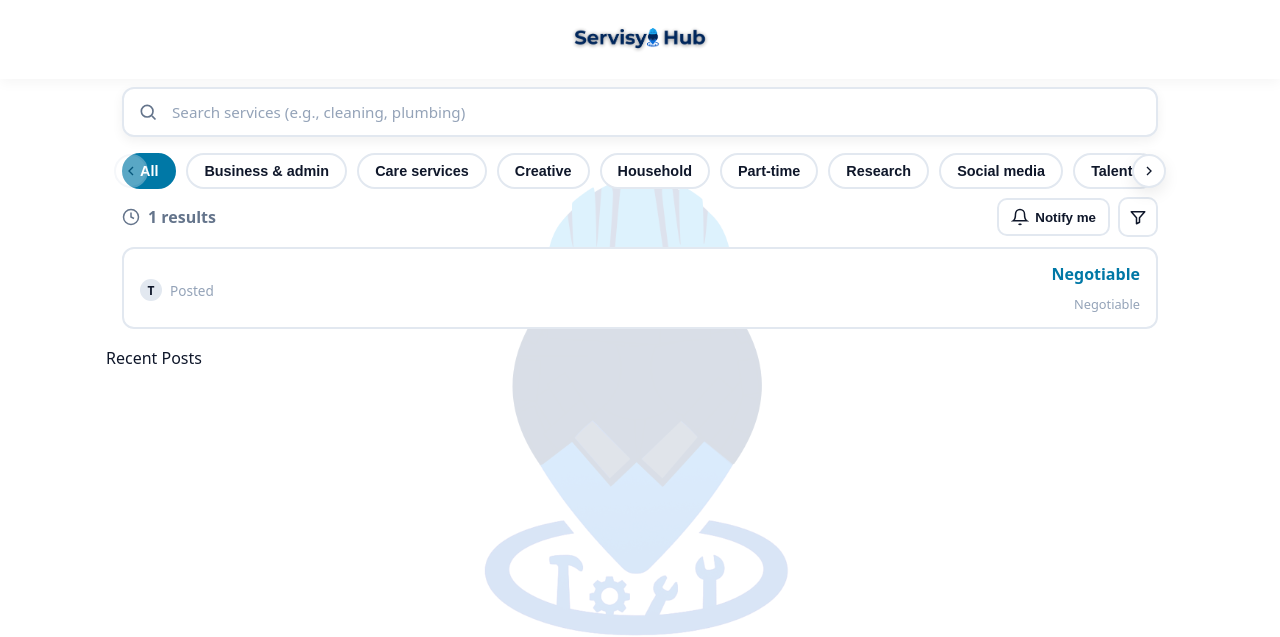
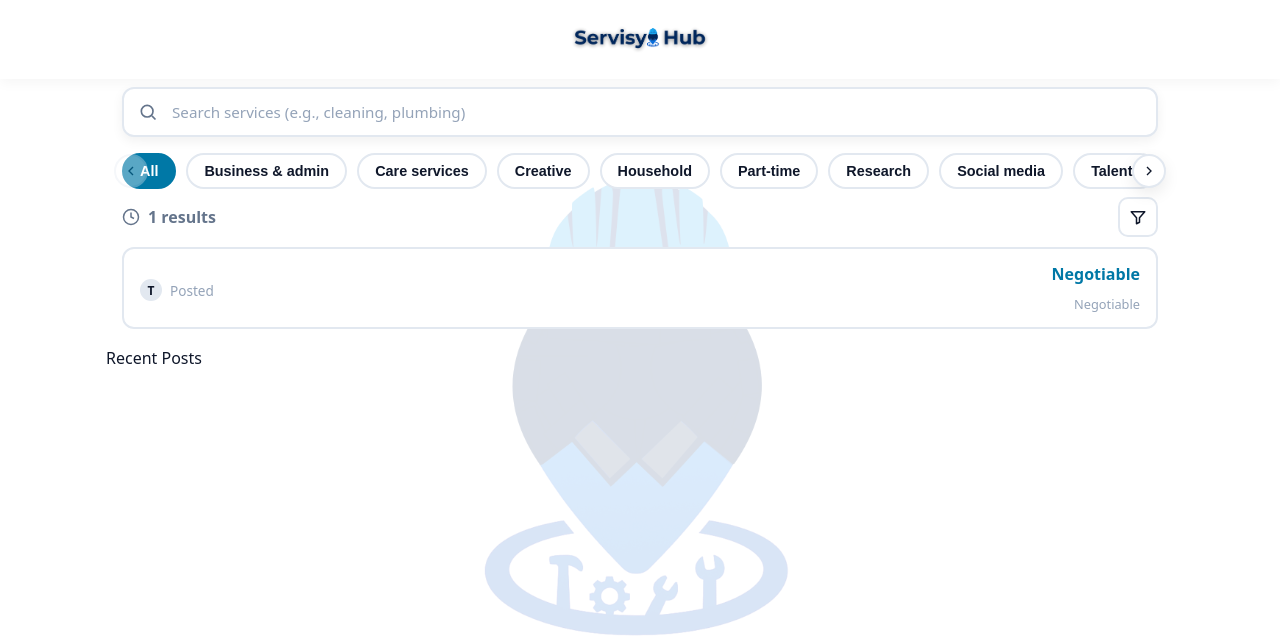
Before and after one commit to inyiigo/ncp3106-ServisyoHub, a PHP site: page /ServisyoHub/pages/home-services.php in a window 1280 px wide. Shown: the top 637 px of the page. Run offline with PHP 8.4, Linux system fonts and the light colour scheme; data that the repository does not hold is empty.

Commit message:
fixed home page

```diff
--- a/pages/home-services.php
+++ b/pages/home-services.php
@@ -338,12 +338,7 @@ ob_end_flush();
 					<span><?php echo (int)count($jobs); ?> results</span>
 				</div>
 				<div class="results-right">
-					<button type="button" class="notify-btn">
-						<svg viewBox="0 0 24 24" fill="none" stroke="currentColor" stroke-width="2" style="width:18px;height:18px"><path d="M18 8A6 6 0 0 0 6 8c0 7-3 9-3 9h18s-3-2-3-9"/><path d="M13.73 21a2 2 0 0 1-3.46 0"/></svg>
-						Notify me
-					</button>
 					<a href="./filter.php" class="toggle-btn" aria-label="Filter">
-						<!-- changed to inline filter (funnel) icon -->
 						<svg viewBox="0 0 24 24" fill="none" stroke="currentColor" stroke-width="2" stroke-linecap="round" stroke-linejoin="round" aria-hidden="true">
 							<path d="M3 5h18l-7 8v6l-4 2v-8L3 5z"/>
 						</svg>
```
